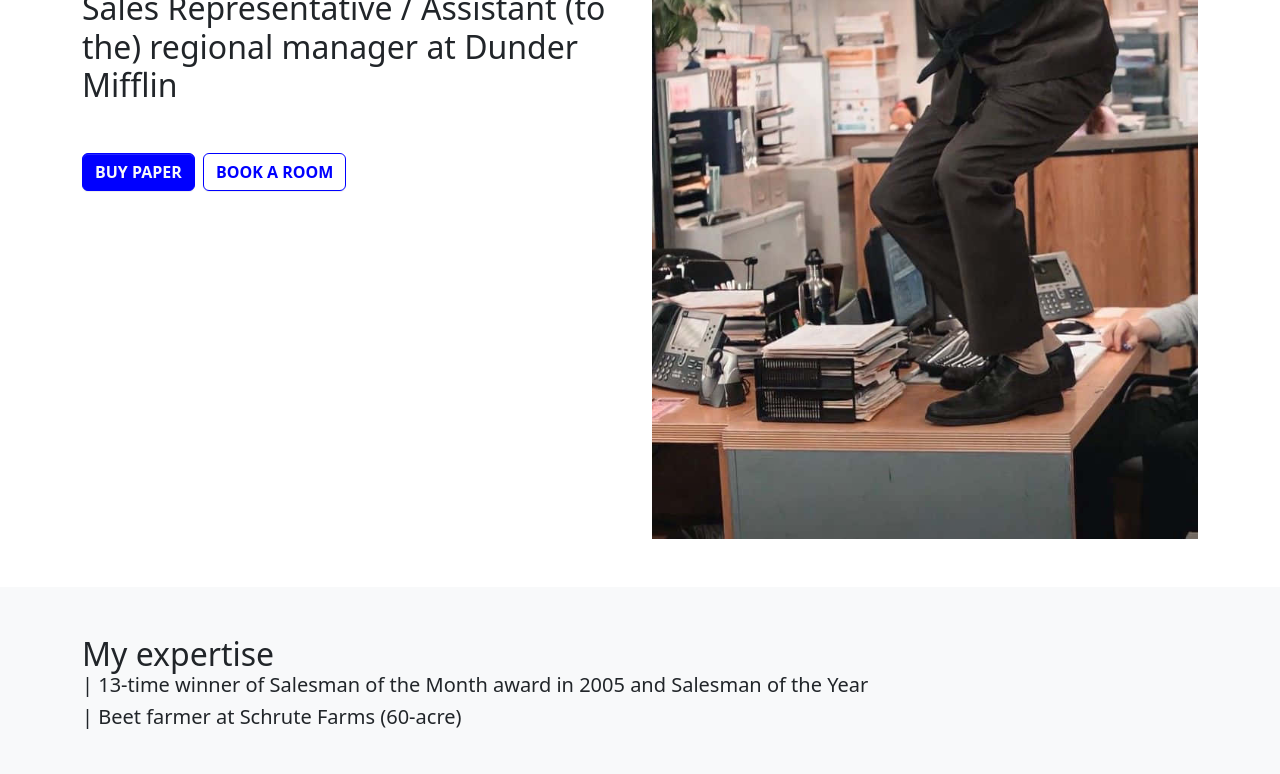
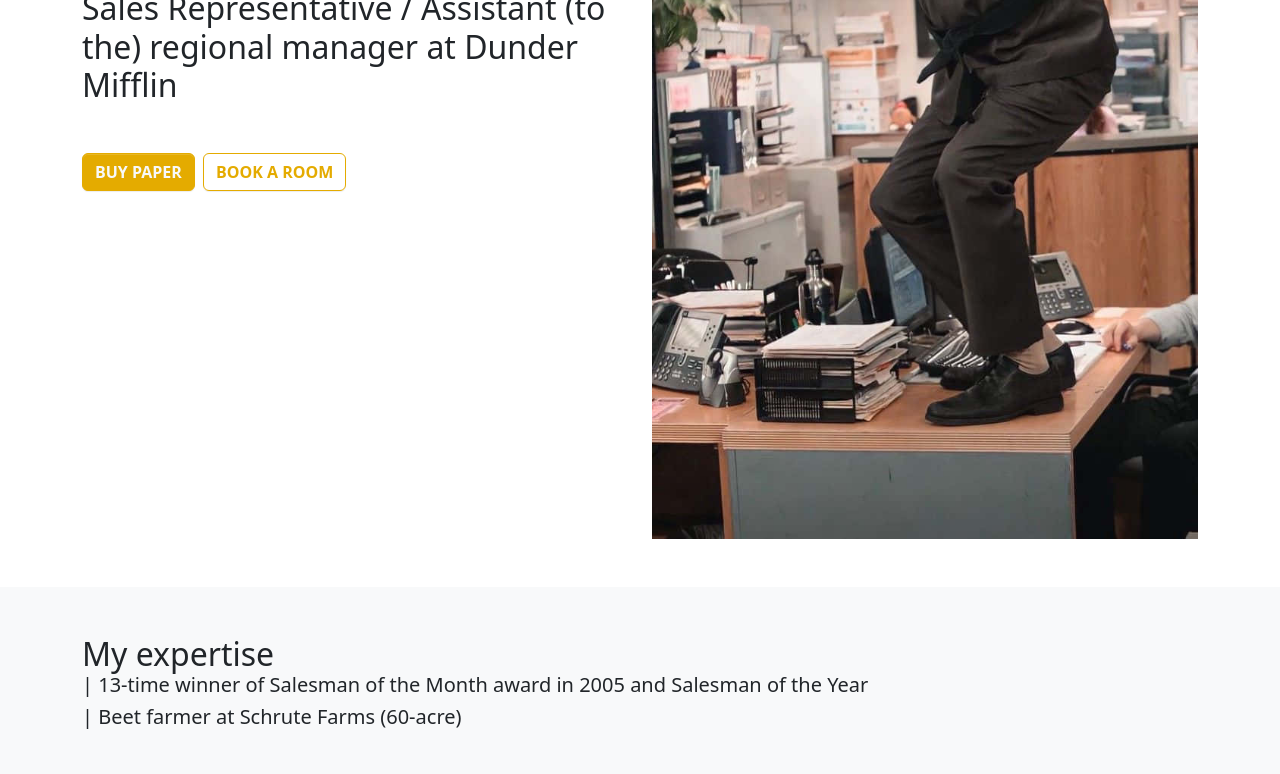
Before and after one commit to Martin010/Martin010.github.io, a website: page index.html in a window 1280 px wide. Shown: the part 511-1285 px from the top of the page. Drawn offline with nearby package versions, Linux system fonts and the light colour scheme.

Commit message:
warning yellow

```diff
--- a/scss/_variables_overrides.scss
+++ b/scss/_variables_overrides.scss
@@ -1,6 +1,5 @@
 // Colors
-//$warning: #e4ab00;
-$warning: blue;
+$warning: #e4ab00;
 
 // Options
 $enable-shadows: true;
```
Also changed, not shown: css/style.css.
